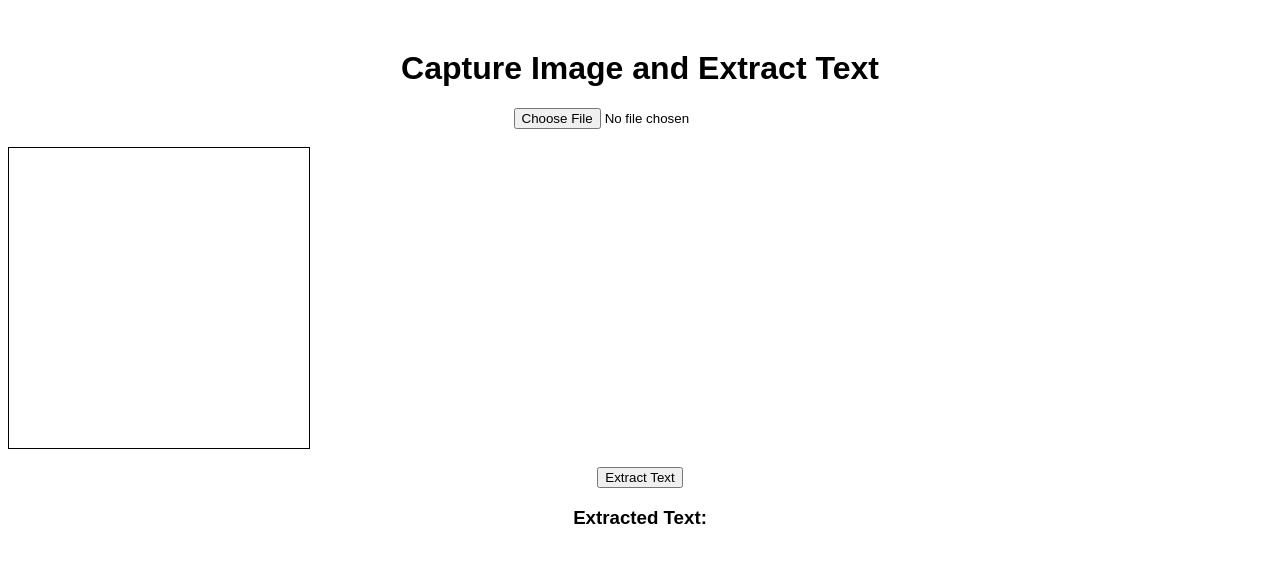
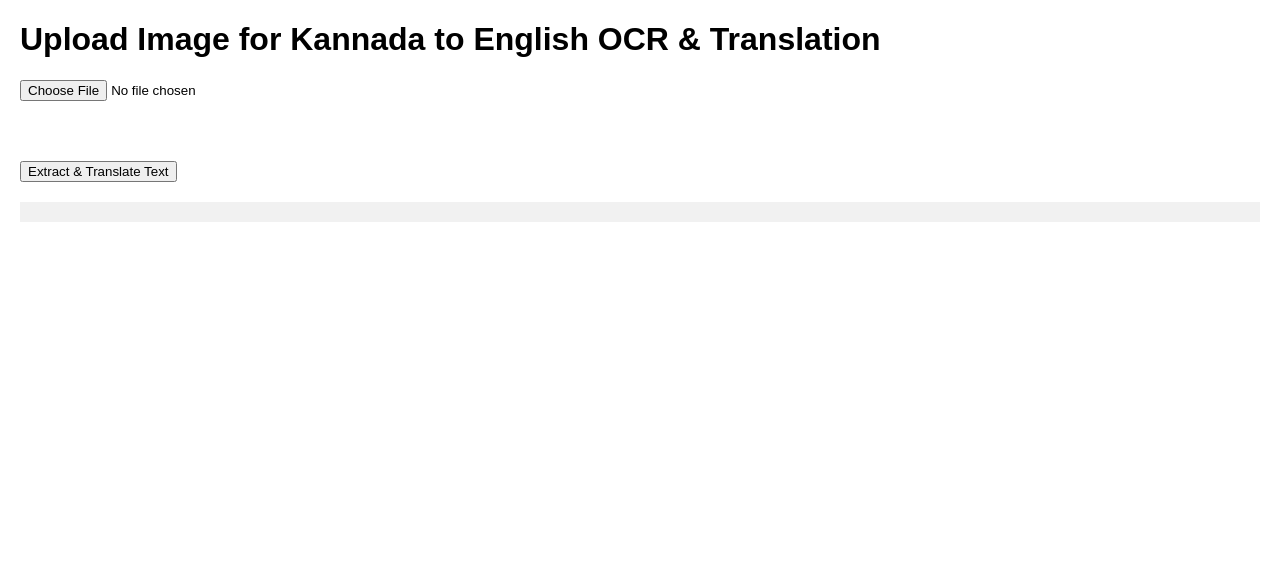
Before and after one commit to Sway09/k2e, a Flask app: page / in a window 1280 px wide. Shown: the top 563 px of the page. Run offline with Flask 3, Linux system fonts and the light colour scheme.

Commit message:
FinalBoss

```diff
--- a/app.py
+++ b/app.py
@@ -3,41 +3,56 @@ import pytesseract
 from PIL import Image
 import base64
 import io
+import os
+from googletrans import Translator
 
-app = Flask( __name__ )
+app = Flask(__name__)
 
+# Set the TESSDATA_PREFIX environment variable dynamically
+TESSDATA_PREFIX = os.path.join(os.getcwd(), "tessdata")
+pytesseract.pytesseract.tesseract_cmd = '/usr/local/bin/tesseract'  # Adjust this if necessary
+os.environ['TESSDATA_PREFIX'] = TESSDATA_PREFIX
+
+# Initialize the translator
+translator = Translator()
 
 # OCR Function to process image from base64 string
 def ocr_from_image(image_data):
-    image = Image.open( io.BytesIO( image_data ) )
-    text = pytesseract.image_to_string( image, lang="kan" )  # Kannada OCR
+    image = Image.open(io.BytesIO(image_data))
+    # Perform OCR with the Kannada language
+    text = pytesseract.image_to_string(image, lang="kan")  # Kannada OCR
     return text
 
+# Translation function to translate Kannada text to English
+def translate_to_english(text):
+    translated = translator.translate(text, src='kn', dest='en')  # 'kn' for Kannada, 'en' for English
+    return translated.text
 
 # Route for homepage
-@app.route( '/' )
+@app.route('/')
 def index():
-    return render_template( 'index.html' )
-
+    return render_template('index.html')
 
 # Route to handle the image upload and perform OCR
-@app.route( '/process_image', methods=['POST'] )
+@app.route('/process_image', methods=['POST'])
 def process_image():
     try:
         # Get the image from the request
         image_data = request.json['image']
 
         # Decode the base64 image
-        image_data = base64.b64decode( image_data.split( ',' )[1] )
+        image_data = base64.b64decode(image_data.split(',')[1])
 
         # Perform OCR on the image
-        extracted_text = ocr_from_image( image_data )
+        extracted_text = ocr_from_image(image_data)
 
-        # Return the extracted text
-        return jsonify( {"text": extracted_text} )
+        # Translate the extracted Kannada text to English
+        translated_text = translate_to_english(extracted_text)
+
+        # Return the translated text
+        return jsonify({"text": translated_text})
     except Exception as e:
-        return jsonify( {"error": str( e )} )
-
+        return jsonify({"error": str(e)})
 
 if __name__ == '__main__':
-    app.run( debug=True )
+    app.run(debug=True)
--- a/requirements.txt
+++ b/requirements.txt
@@ -2,3 +2,4 @@ flask
 pytesseract
 pillow
 gunicorn==20.1.0
+googletrans==4.0.0-rc1
--- a/templates/index.html
+++ b/templates/index.html
@@ -3,62 +3,54 @@
 <head>
     <meta charset="UTF-8">
     <meta name="viewport" content="width=device-width, initial-scale=1.0">
-    <title>Capture Image and OCR</title>
+    <title>Kannada to English OCR & Translation</title>
     <style>
-        body { font-family: Arial, sans-serif; }
-        .container { text-align: center; margin-top: 50px; }
-        #preview { width: 300px; height: 300px; border: 1px solid black; }
+        body {
+            font-family: Arial, sans-serif;
+            margin: 20px;
+        }
+        #preview {
+            max-width: 300px;
+            margin-top: 20px;
+        }
+        #output {
+            margin-top: 20px;
+            padding: 10px;
+            background-color: #f1f1f1;
+        }
     </style>
 </head>
 <body>
-    <div class="container">
-        <h1>Capture Image and Extract Text</h1>
-        <input type="file" accept="image/*" capture="camera" id="cameraInput" onchange="previewImage(event)">
-        <br><br>
-        <canvas id="canvas" style="display: none;"></canvas>
-        <div id="preview"></div>
-        <br>
-        <button onclick="processImage()">Extract Text</button>
-        <h3>Extracted Text:</h3>
-        <div id="output"></div>
-    </div>
+    <h1>Upload Image for Kannada to English OCR & Translation</h1>
+
+    <input type="file" accept="image/*" id="fileInput" onchange="previewImage(event)">
+    <br><br>
+    <img id="preview" width="300px">
+    <br><br>
+    <button onclick="processImage()">Extract & Translate Text</button>
+    <div id="output"></div>
 
     <script>
         function previewImage(event) {
             const reader = new FileReader();
             reader.onload = function () {
-                const preview = document.getElementById('preview');
-                const image = new Image();
-                image.src = reader.result;
-                preview.innerHTML = '';
-                preview.appendChild(image);
+                const img = document.getElementById('preview');
+                img.src = reader.result;
             }
             reader.readAsDataURL(event.target.files[0]);
         }
 
         function processImage() {
-            const canvas = document.getElementById('canvas');
-            const previewImage = document.querySelector('#preview img');
-            const context = canvas.getContext('2d');
-            canvas.width = previewImage.width;
-            canvas.height = previewImage.height;
-            context.drawImage(previewImage, 0, 0, previewImage.width, previewImage.height);
-
-            const imageData = canvas.toDataURL('image/png');
-
-            // Send the image to the server for OCR processing
+            const img = document.getElementById('preview').src;
             fetch('/process_image', {
                 method: 'POST',
                 headers: { 'Content-Type': 'application/json' },
-                body: JSON.stringify({ image: imageData })
+                body: JSON.stringify({ image: img })
             })
             .then(response => response.json())
             .then(data => {
                 const output = document.getElementById('output');
                 output.textContent = data.text || data.error;
-            })
-            .catch(error => {
-                console.error('Error:', error);
             });
         }
     </script>
```
Also changed, not shown: 1 other file.
